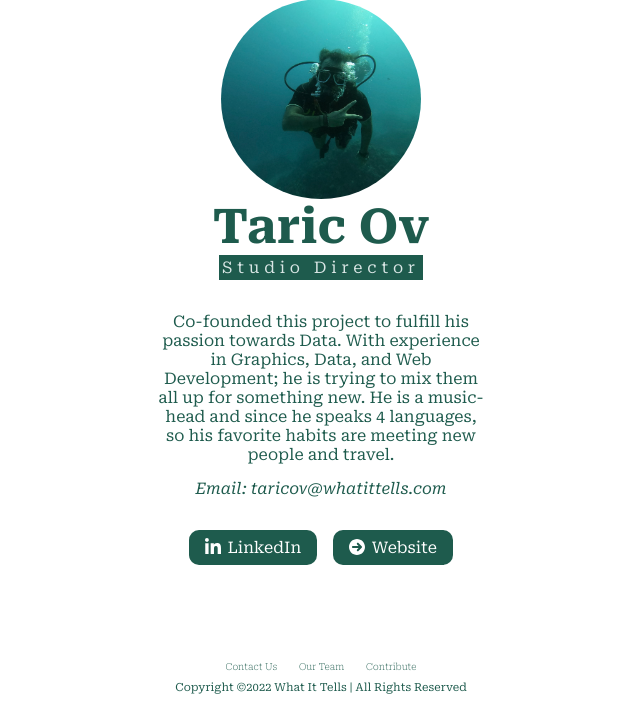
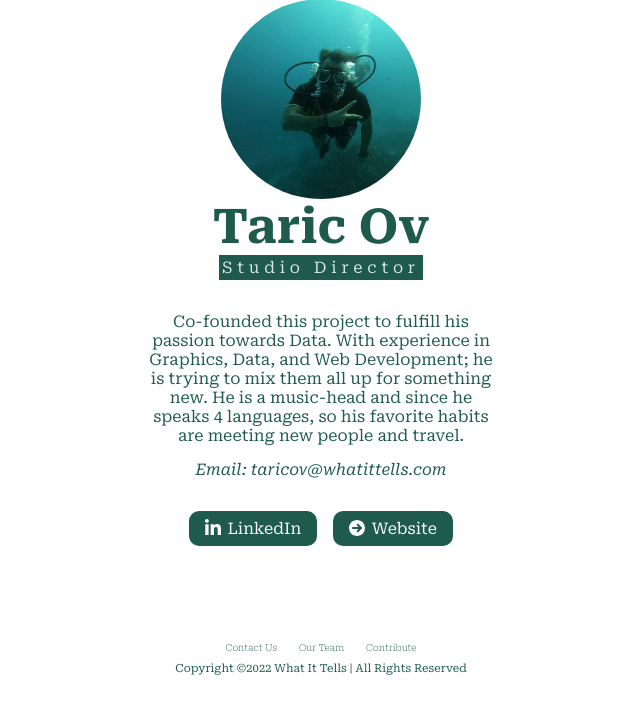
Before and after one commit to taricov/wp_whatittells, a PHP site: page /pages/team.html in a window 1280 px wide. Shown: the part 236-946 px from the top of the page, without its empty margins (319-959 px from the left). After the commit the page ends 911 px from the top, so only its background shows below. Run offline with PHP 8.4, Linux system fonts and the light colour scheme.

Commit message:
Team page: adjusted the width of the About section

```diff
--- a/css/team.css
+++ b/css/team.css
@@ -223,7 +223,7 @@ body {
   text-align: center;
   margin: 0 auto;
   padding: 2em 0;
-  width: 80%;
+  width: 85%;
 }
 
 .team__member_about em {
--- a/scss/team.scss
+++ b/scss/team.scss
@@ -56,7 +56,7 @@
     text-align: center;
     margin: 0 auto;
     padding: nth($pm, 2) 0;
-    width: 80%;
+    width: 85%;
     em {
       display: block;
       margin-top: nth($pm, 1) * 0.9;
```
